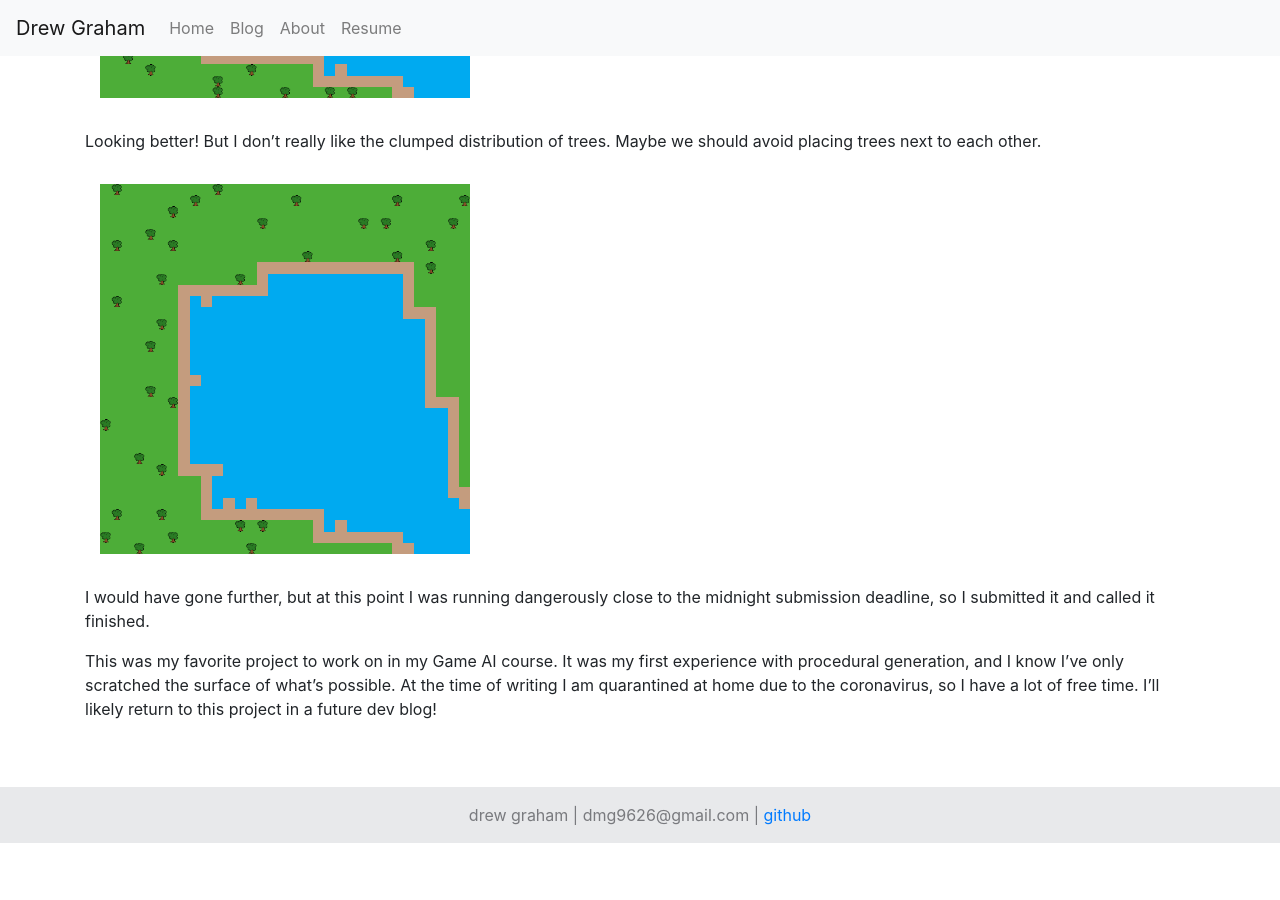
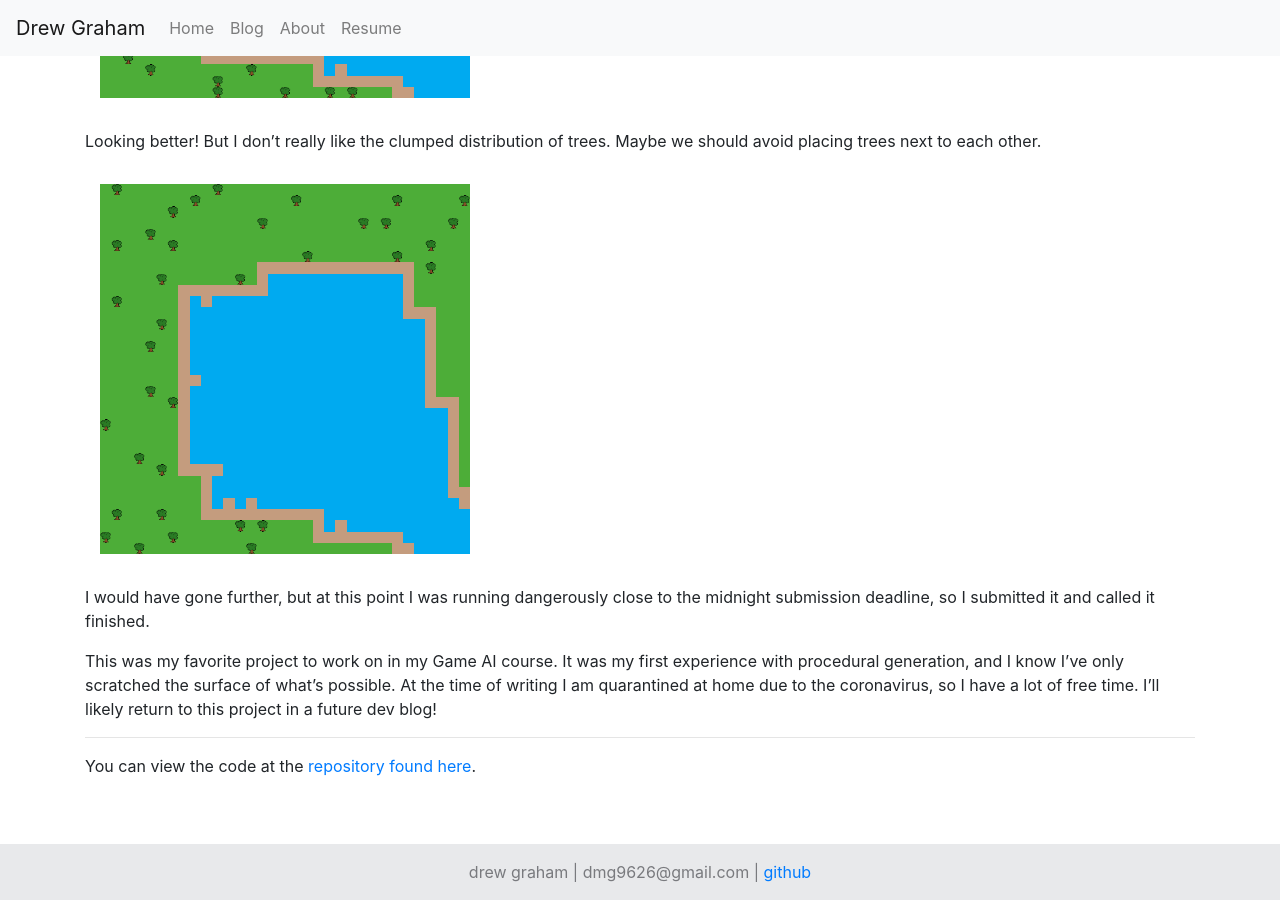
Before and after one commit to dmg9626/dmg9626.github.io, a Jekyll site: the page built from blog/proc-gen.md, in a window 1280 px wide and 900 px high, scrolled down 8710 px. Built offline with Jekyll 4.4.1, drawn with Linux system fonts in a browser that asks for light colours; nearby versions of some CDN libraries; library files that are not in the unit come from our copies; before the commit the page ends 9553 px from its top, so only the background shows below that.

Commit message:
added repo link to proc-gen post

```diff
--- a/blog/proc-gen.md
+++ b/blog/proc-gen.md
@@ -260,3 +260,7 @@ Looking better! But I don't really like the clumped distribution of trees. Maybe
 I would have gone further, but at this point I was running dangerously close to the midnight submission deadline, so I submitted it and called it finished.
 
 This was my favorite project to work on in my Game AI course. It was my first experience with procedural generation, and I know I've only scratched the surface of what's possible. At the time of writing I am quarantined at home due to the coronavirus, so I have a lot of free time. I'll likely return to this project in a future dev blog!
+
+----
+
+You can view the code at the [repository found here](https://github.com/dmg9626/proc_gen).
```
